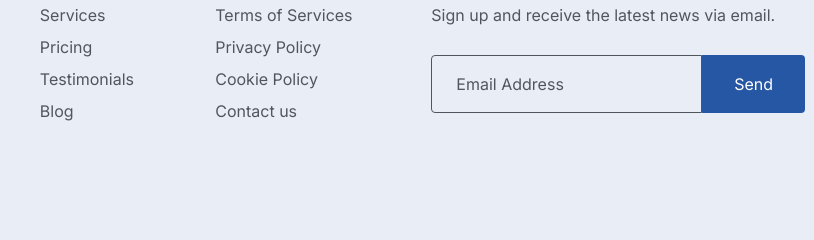
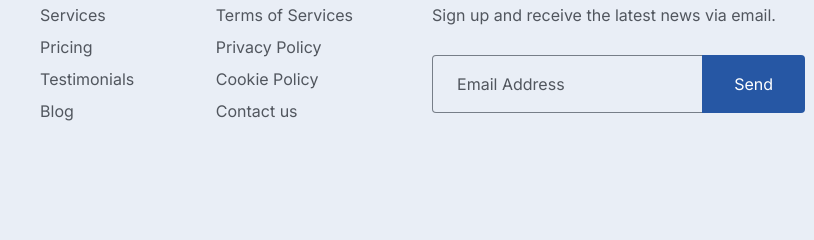
Before and after one commit to Chris-Error-404/Codext, a website: page public/index.html in a window 1280 px wide. Shown: the part 1112-1352 px from the top of the page, 367-1181 px from the left. Drawn offline with nearby package versions, Linux system fonts and the light colour scheme.

Commit message:
footer update

```diff
--- a/public/index.html
+++ b/public/index.html
@@ -111,7 +111,7 @@
             <p class="text-[var(--1.2rem)]">Sign up and receive the latest news via email.</p>
 
             <div class="flex ">
-                <input type="email" placeholder="Email Address" class="px-6 py-4 rounded-tl-sm rounded-bl-sm text-[var(--gray)] placeholder:text-[var(--gray)] focus:outline-[var(--blue)] border border-[var(--input-border)]n max-w-[70%]">
+                <input type="email" placeholder="Email Address" class="px-6 py-4 rounded-tl-sm rounded-bl-sm text-[var(--gray)] placeholder:text-[var(--gray)] focus:border-[var(--blue)] outline-0 border border-[var(--input-border)] border-r-0 max-w-[70%]">
                 <button type="submit" class="w-fit text-base duration-200 bg-[var(--blue)] px-8 py-4 rounded-tr-sm rounded-br-sm text-[var(--white)] hover:text-[var(--blue)] hover:bg-[var(--light-blue)] cursor-pointer">Send</button>
             </div>
         </div>
```
Also changed, not shown: public/css/output.css.
